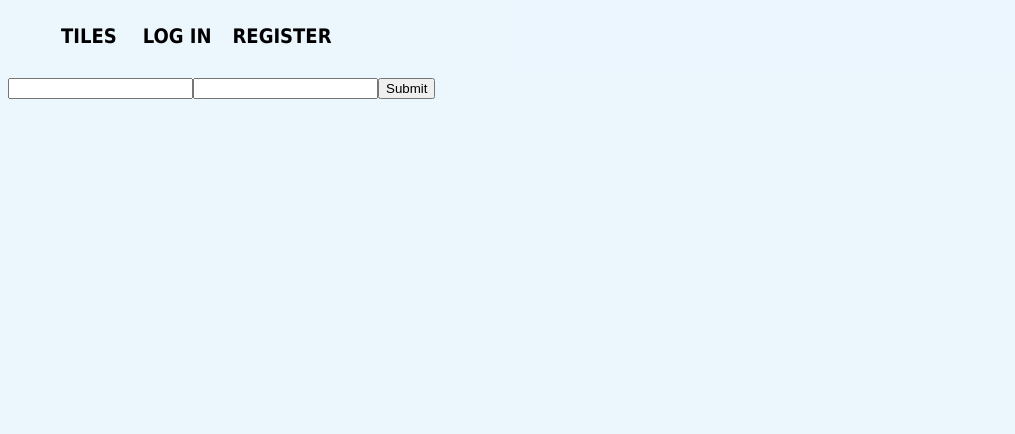
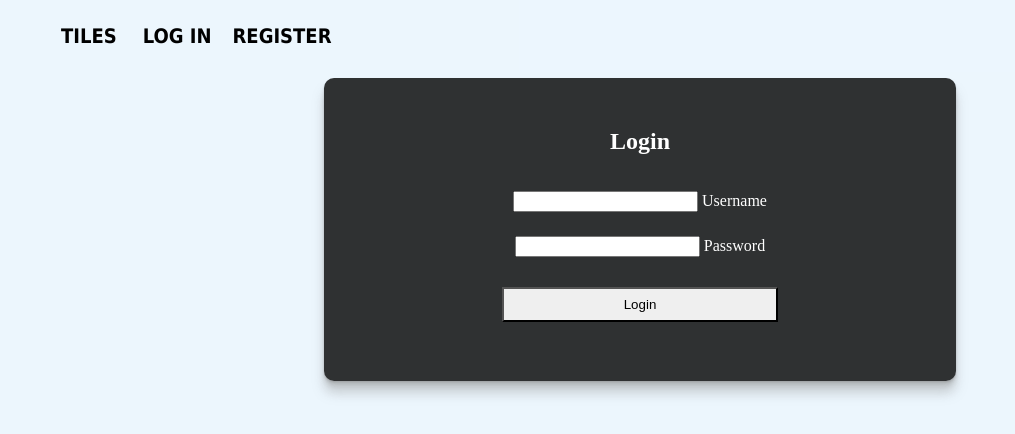
Before and after one commit to iZEQQQ/tiles-ng, an Angular app: page /login in a window 1280 px wide. Shown: the top 434 px of the page, without its empty margins (0-1015 px from the left). Built offline with nearby package versions, Linux system fonts and the light colour scheme; no server answers.

Commit message:
Css/Html/Ts for registration and login

```diff
--- a/src/app/display-tiles-list/display-tiles-list.component.css
+++ b/src/app/display-tiles-list/display-tiles-list.component.css
@@ -1,6 +1,6 @@
 .flexbox{
   display: flex;
-  padding-top: 50px;
+  padding-top: 70px;
 
   flex-wrap: wrap;
   align-items: center;
--- a/src/app/login-view/login-view.component.css
+++ b/src/app/login-view/login-view.component.css
@@ -1,3 +1,45 @@
 article{
   padding-top: 70px;
+  width: 50%;
+  margin-left: auto;
+  margin-right: auto;
+
 }
+body {
+  display: flex;
+  justify-content: center;
+  align-items: center;
+  min-height: 100vh;
+  background: #eceffc;
+}
+.btn {
+  padding: 8px 20px;
+  border-radius: 0;
+  overflow: hidden;
+}
+.form-input-material input {
+  color: white;
+}
+.login-form {
+  display: flex;
+  flex-direction: column;
+  align-items: center;
+  padding: 50px 40px;
+  color: white;
+  background: rgba(0, 0, 0, 0.8);
+  border-radius: 10px;
+  box-shadow: 0 0.4px 0.4px rgba(128, 128, 128, 0.109), 0 1px 1px rgba(128, 128, 128, 0.155), 0 2.1px 2.1px rgba(128, 128, 128, 0.195), 0 4.4px 4.4px rgba(128, 128, 128, 0.241), 0 12px 12px rgba(128, 128, 128, 0.35);
+}
+.login-form h1 {
+  margin: 0 0 24px 0;
+}
+.login-form .form-input-material {
+  margin: 12px 0;
+}
+.login-form .btn {
+  width: 50%;
+  margin: 18px 0 9px 0;
+}
+.login-form .btn:hover {
+  background-color: gray;
+}
--- a/src/app/login-view/login-view.component.html
+++ b/src/app/login-view/login-view.component.html
@@ -1,11 +1,14 @@
 <article *ngIf="!isLogged()" >
-  <form (ngSubmit)="onSubmit()">
-    <label>
-      <input type="text" [(ngModel)]="login" name="login">
-    </label>
-    <label>
-      <input type="password" [(ngModel)]="pass" name="password">
-    </label>
-    <input type="submit" routerLink="/tiles">
+  <form class="login-form" (ngSubmit)="onSubmit()">
+    <h1>Login</h1>
+    <div class="form-input-material">
+      <input type="text" [(ngModel)]="login" name="login" id="login" placeholder=" " autocomplete="off" class="form-control-material" required />
+      <label for="login"> Username</label>
+    </div>
+    <div class="form-input-material">
+      <input type="password" [(ngModel)]="pass" name="password" id="password" placeholder=" " autocomplete="off" class="form-control-material" required />
+      <label for="password"> Password</label>
+    </div>
+    <button type="submit" class="btn btn-primary btn-ghost">Login</button>
   </form>
 </article>
--- a/src/app/login-view/login-view.component.ts
+++ b/src/app/login-view/login-view.component.ts
@@ -1,5 +1,7 @@
 import {Component, OnInit} from '@angular/core';
 import {AuthenticationService} from '../authentication.service';
+import {UserService} from "../user.service";
+import {Router} from '@angular/router';
 
 @Component({
   selector: 'app-login-view',
@@ -12,7 +14,7 @@ export class LoginViewComponent implements OnInit {
   private _pass: string;
 
 
-  constructor(private auth: AuthenticationService) {
+  constructor(private auth: AuthenticationService, private router: Router) {
   }
 
   get login(): string {
@@ -38,6 +40,7 @@ export class LoginViewComponent implements OnInit {
     this.auth.login(this._login, this._pass).subscribe(value => {
       console.log(value);
     });
+    this.router.navigate(['/tiles']);
   }
 
   isLogged(): boolean {
--- a/src/app/profile-view/profile-view.component.html
+++ b/src/app/profile-view/profile-view.component.html
@@ -3,11 +3,10 @@
     <div class="column1">
       <p>Username: {{user.login}}</p>
       <hr>
-
+      <a class="button" [routerLink]="'/profile/edit'">Change password</a>
       <p class="button" (click)="onLoggout()" routerLink="/tiles">Log out</p>
     </div>
-    <div class="column2" *ngIf="isLogged()">
-      <a [routerLink]="'/profile/edit'">Change password</a>
+    <div class="column2">
       <p><img src="https://www.sweetdecor.pl/oplatek-na-tort-nosacz-janusz-00584a-21-cm.1.jpg" alt=""></p>
     </div>
   </div>
--- a/src/app/register-user-view/register-user-view.component.css
+++ b/src/app/register-user-view/register-user-view.component.css
@@ -1,3 +1,45 @@
 article{
   padding-top: 70px;
+  width: 50%;
+  margin-left: auto;
+  margin-right: auto;
+
 }
+body {
+  display: flex;
+  justify-content: center;
+  align-items: center;
+  min-height: 100vh;
+  background: #eceffc;
+}
+.btn {
+  padding: 8px 20px;
+  border-radius: 0;
+  overflow: hidden;
+}
+.form-input-material input {
+  color: white;
+}
+.login-form {
+  display: flex;
+  flex-direction: column;
+  align-items: center;
+  padding: 50px 40px;
+  color: white;
+  background: rgba(0, 0, 0, 0.8);
+  border-radius: 10px;
+  box-shadow: 0 0.4px 0.4px rgba(128, 128, 128, 0.109), 0 1px 1px rgba(128, 128, 128, 0.155), 0 2.1px 2.1px rgba(128, 128, 128, 0.195), 0 4.4px 4.4px rgba(128, 128, 128, 0.241), 0 12px 12px rgba(128, 128, 128, 0.35);
+}
+.login-form h1 {
+  margin: 0 0 24px 0;
+}
+.login-form .form-input-material {
+  margin: 12px 0;
+}
+.login-form .btn {
+  width: 50%;
+  margin: 18px 0 9px 0;
+}
+.login-form .btn:hover {
+  background-color: gray;
+}
--- a/src/app/register-user-view/register-user-view.component.html
+++ b/src/app/register-user-view/register-user-view.component.html
@@ -1,8 +1,18 @@
 <article>
-  <form (ngSubmit)="onSubmit()">
-    <input type="text" [(ngModel)]="user.login" name="name">
-    <input type="password" [(ngModel)]="user.password" name="password">
-    <input type="password" [(ngModel)]="passwordRepeated" name="passwordRepeated">
-    <input type="submit">
+  <form class="login-form" (ngSubmit)="onSubmit()">
+    <h1>Login</h1>
+    <div class="form-input-material">
+      <input type="text" [(ngModel)]="user.login" name="name" id="name" placeholder=" " autocomplete="off" class="form-control-material" required />
+      <label for="name"> Username</label>
+    </div>
+    <div class="form-input-material">
+      <input type="password" [(ngModel)]="user.password" name="password" id="password" placeholder=" " autocomplete="off" class="form-control-material" required />
+      <label for="password"> Password</label>
+    </div>
+    <div class="form-input-material">
+      <input type="password" [(ngModel)]="passwordRepeated" name="passwordRepeated" id="passwordRepeated" placeholder=" " autocomplete="off" class="form-control-material" required />
+      <label for="passwordRepeated"> Repeat Password</label>
+    </div>
+    <button type="submit"class="btn btn-primary btn-ghost">Login</button>
   </form>
 </article>
--- a/src/app/register-user-view/register-user-view.component.ts
+++ b/src/app/register-user-view/register-user-view.component.ts
@@ -1,6 +1,9 @@
 import {Component, OnInit} from '@angular/core';
 import {User} from '../model/user';
 import {UserService} from '../user.service';
+import {Router} from '@angular/router';
+import {LoginViewComponent} from "../login-view/login-view.component";
+import {AuthenticationService} from "../authentication.service";
 
 @Component({
   selector: 'app-register-user-view',
@@ -25,7 +28,7 @@ export class RegisterUserViewComponent implements OnInit {
     return this._user;
   }
 
-  constructor(private service: UserService) {
+  constructor(private service: UserService, private router: Router, private auth: AuthenticationService) {
   }
 
   ngOnInit(): void {
@@ -35,6 +38,8 @@ export class RegisterUserViewComponent implements OnInit {
   onSubmit(): void {
     if (this._passwordRepeated === this._user.password) {
       this.service.postUser(this._user);
+      this.auth.login(this._user.login, this._user.password);
+      this.router.navigate(['/tiles']);
     }else{
       alert('Both passwords need to be the same');
     }
```
